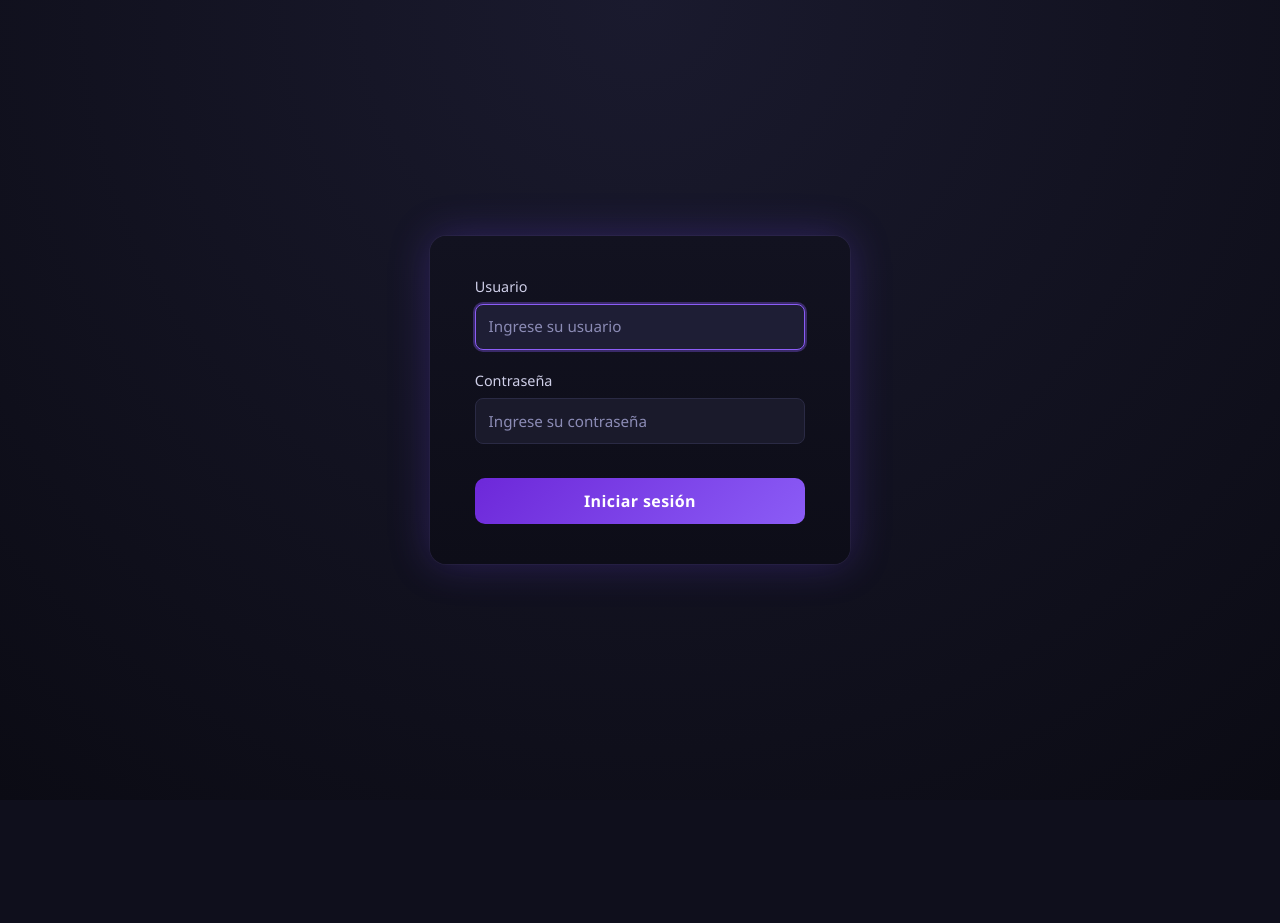
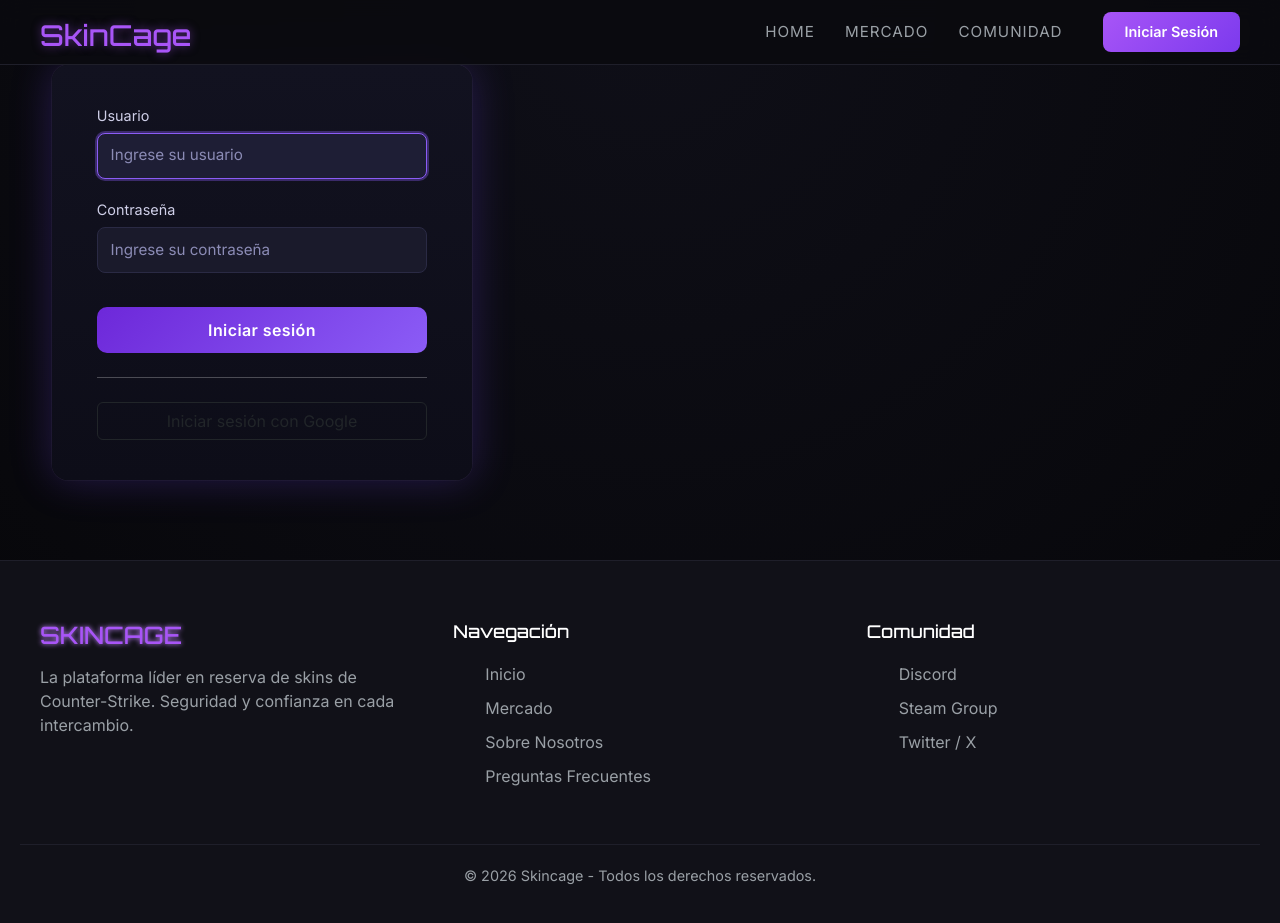
Before and after one commit to KastlesS/SKINCAGE-NEW, a Django app: page /login/ in a window 1280 px wide. Before the commit the page ends 583 px from the top, so only its background shows below. Run offline with Django 5.2, Linux system fonts and the light colour scheme; some libraries are stand-ins or nearby versions.

Commit message:
Fix login layout and add Google OAuth; ignore env artifacts
Removes secrets and generated files from history, loads .env safely, and updates login templates/CSS so header/footer styles apply.

Made-with: Cursor

```diff
--- a/requirements.txt
+++ b/requirements.txt
@@ -38,6 +38,7 @@ PyQt6==6.10.2
 PyQt6-Qt6==6.10.1
 PyQt6_sip==13.11.0
 python-dateutil==2.9.0.post0
+python-dotenv==1.2.2
 python3-openid==3.2.0
 requests==2.32.5
 requests-oauthlib==2.0.0
--- a/skincage/login/static/css/form.css
+++ b/skincage/login/static/css/form.css
@@ -1,14 +1,3 @@
-/* Fondo general */
-body {
-    min-height: 100vh;
-    margin: 0;
-    font-family: 'Segoe UI', Tahoma, Geneva, Verdana, sans-serif;
-    background: radial-gradient(circle at top, #1a1a2e, #0b0b14);
-    display: flex;
-    align-items: center;
-    justify-content: center;
-    color: #eaeaf0;
-}
 
 /* Contenedor del formulario */
 .formulario {
--- a/skincage/login/templates/login/login.html
+++ b/skincage/login/templates/login/login.html
@@ -1,34 +1,32 @@
-<!DOCTYPE html>
-<html lang="en">
-<head>
-    <meta charset="UTF-8">
-    <meta name="viewport" content="width=device-width, initial-scale=1.0">
-    <title>Inicio Sesión</title>
+{% extends "portfolio/base.html" %}
 {% load static %}
-    <link href="https://cdn.jsdelivr.net/npm/bootstrap@5.3.0/dist/css/bootstrap.min.css" rel="stylesheet">
-    <script src="https://cdn.jsdelivr.net/npm/bootstrap@5.3.0/dist/js/bootstrap.bundle.min.js" defer></script>
-    {% block style %}
+{% load widget_tweaks %}
+
+{% block extra_css %}
   <link rel="stylesheet" href="{% static 'css/form.css' %}">
 {% endblock %}
-</head>
-<body>
-{% load widget_tweaks %}
 
 {% block content %}
   <div class="formulario">
     <form action="." method="post">
       {% csrf_token %}
       <div class="form-group">
-                <label for="exampleInputEmail1">Usuario</label>
+        <label for="id_username">Usuario</label>
         {{ form.username|add_class:'form_control'|attr:'autocomplete:off'|attr:'placeholder:Ingrese su usuario' }}
       </div>
       <div class="form-group">
-                <label for="exampleInputPassword1">Contraseña</label>
+        <label for="id_password">Contraseña</label>
         {{ form.password|add_class:'form_control'|attr:'autocomplete:off'|attr:'placeholder:Ingrese su contraseña' }}
       </div>
       <button type="submit" class="btn btn-primary">Iniciar sesión</button>
     </form>
+
+    <hr class="my-4">
+
+    <div class="d-grid gap-2">
+      <a class="btn btn-outline-dark" href="{% url 'social:begin' 'google-oauth2' %}">
+        Iniciar sesión con Google
+      </a>
+    </div>
   </div>
 {% endblock %}
-</body>
-</html>
--- a/skincage/skincage/urls.py
+++ b/skincage/skincage/urls.py
@@ -38,6 +38,7 @@ urlpatterns = [
     path('delete/<int:pk>/', SkinDeleteView.as_view(), name='delete'),
     path('login/', LoginFormView2.as_view(), name='login'),
     path('logout/', Logout.as_view(), name='logout'),
+    path('oauth/', include('social_django.urls', namespace='social')),
     path('api/', include(router.urls)),
     path('api/auth/', include('djoser.urls')),
     path('api/auth/', include('djoser.urls.jwt')),
--- a/skincage/templates/portfolio/base.html
+++ b/skincage/templates/portfolio/base.html
@@ -9,9 +9,8 @@
     <!-- <link rel="stylesheet" href="{% static '/css/inicio.css' %}"> -->
     <link href="https://cdn.jsdelivr.net/npm/bootstrap@5.3.0/dist/css/bootstrap.min.css" rel="stylesheet">
     <script src="https://cdn.jsdelivr.net/npm/bootstrap@5.3.0/dist/js/bootstrap.bundle.min.js" defer></script>
-    {% block style %}
-        <link rel="stylesheet" href="{% static 'css/base.css' %}">
-    {% endblock %}
+    <link rel="stylesheet" href="{% static 'css/base.css' %}">
+    {% block style %}{% endblock %}
 
     {% block extra_css %}{% endblock %}
 </head>
```
Also changed, not shown: skincage/skincage/settings.py (+29 -1 lines), 1 other file. Lines whose indentation alone changed are shown as unchanged.
